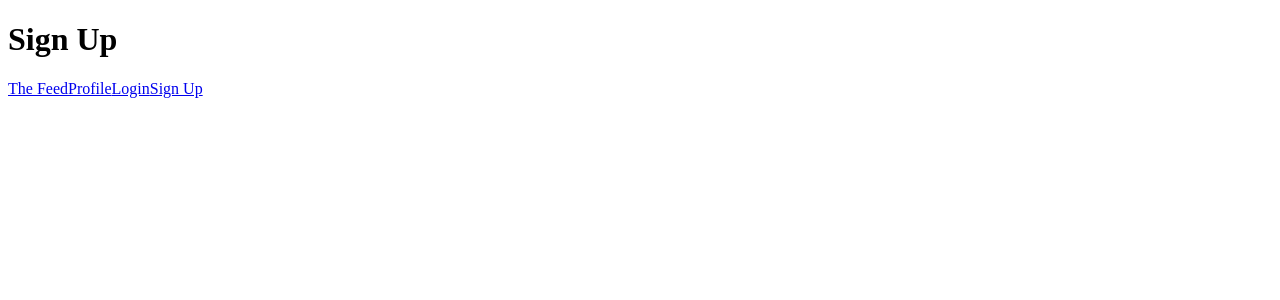
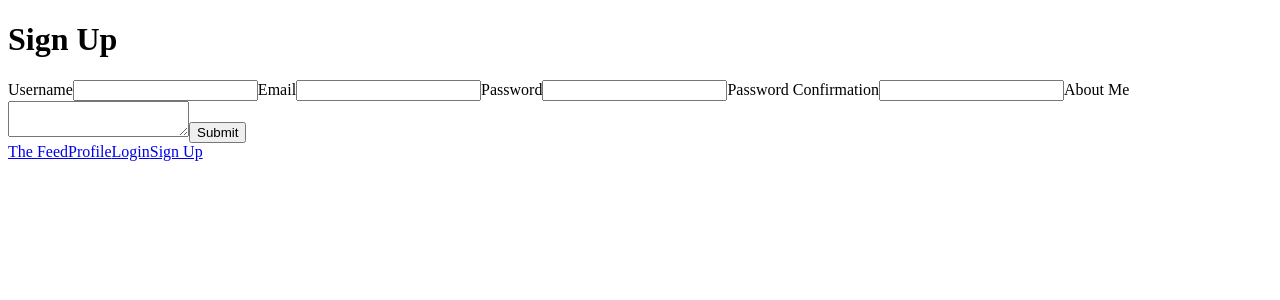
Before and after one commit to chriscoder-commit/dotchomp-frontend, a React (Create React App) app: page /sign-up in a window 1280 px wide. Shown: the top 300 px of the page. Built offline with nearby package versions, Linux system fonts and the light colour scheme.

Commit message:
began the sign up form and put some of the important components in the application. I will work on actie storage and AWS as the next step of the signup profile

```diff
--- a/src/components/SignUp.jsx
+++ b/src/components/SignUp.jsx
@@ -1,10 +1,93 @@
 import React, { useState, useEffect } from "react";
 
 
-export function SignUp() {
+export function SignUp({ history }) {
+  const [username, setUsername] = useState("");
+  const [email, setEmail] = useState("");
+  const [about_me, setAboutMe] = useState("");
+  const [password, setPassword] = useState("");
+  const [password_confirmation, setPasswordConfirmation] = useState("");
+
+  async function onFormSubmit(event) {
+    event.preventDefault();
+    try {
+      const response = await fetch(
+        `${process.env.REACT_APP_BACKEND_URL}/sign-up`,
+        {
+          method: "POST",
+          headers: {
+            "Content-Type": "application/json",
+          },
+          body: JSON.stringify({ user: { username, email, about_me, password } }),
+        }
+      );
+      if (response.status >= 400) {
+        throw new Error("incorrect credentials");
+      } else {
+        const response = await fetch(
+          `${process.env.REACT_APP_BACKEND_URL}/sign-in`,
+          {
+            method: "POST",
+            headers: {
+              "Content-Type": "application/json",
+            },
+            body: JSON.stringify({ auth: { username, email, about_me, password, password_confirmation } }),
+          }
+        );
+        const { jwt } = await response.json();
+        localStorage.setItem("token", jwt);
+        history.push("/");
+      }
+    } catch (err) {}
+  }
+
   return (
     <>
+
       <h1>Sign Up</h1>
+        <form onSubmit={onFormSubmit}>
+          <label htmlFor="username">Username</label>
+          <input
+            type="username"
+            name="username"
+            id="username"
+            value={username}
+            onChange={(e) => setUsername(e.target.value)}
+          />
+          <label htmlFor="email">Email</label>
+          <input
+            type="email"
+            name="email"
+            id="email"
+            value={email}
+            onChange={(e) => setEmail(e.target.value)}
+          />
+          <label htmlFor="password">Password</label>
+          <input
+            type="password"
+            name="password"
+            id="password"
+            value={password}
+            onChange={(e) => setPassword(e.target.value)}
+          />
+          <label htmlFor="password_confirmation">Password Confirmation</label>
+          <input
+            type="password_confirmation"
+            name="password_confirmation"
+            id="password_confirmation"
+            value={password_confirmation}
+            onChange={(e) => setPasswordConfirmation(e.target.value)}
+          />
+          <label htmlFor="about_me">About Me</label>
+          <textarea
+            type="about_me"
+            name="about_me"
+            id="about_me"
+            value={about_me}
+            onChange={(e) => setAboutMe(e.target.value)}
+          />
+          <input id="submit" type="submit" value="Submit" />
+        </form>
     </>
-  )
+  );
 }
```
